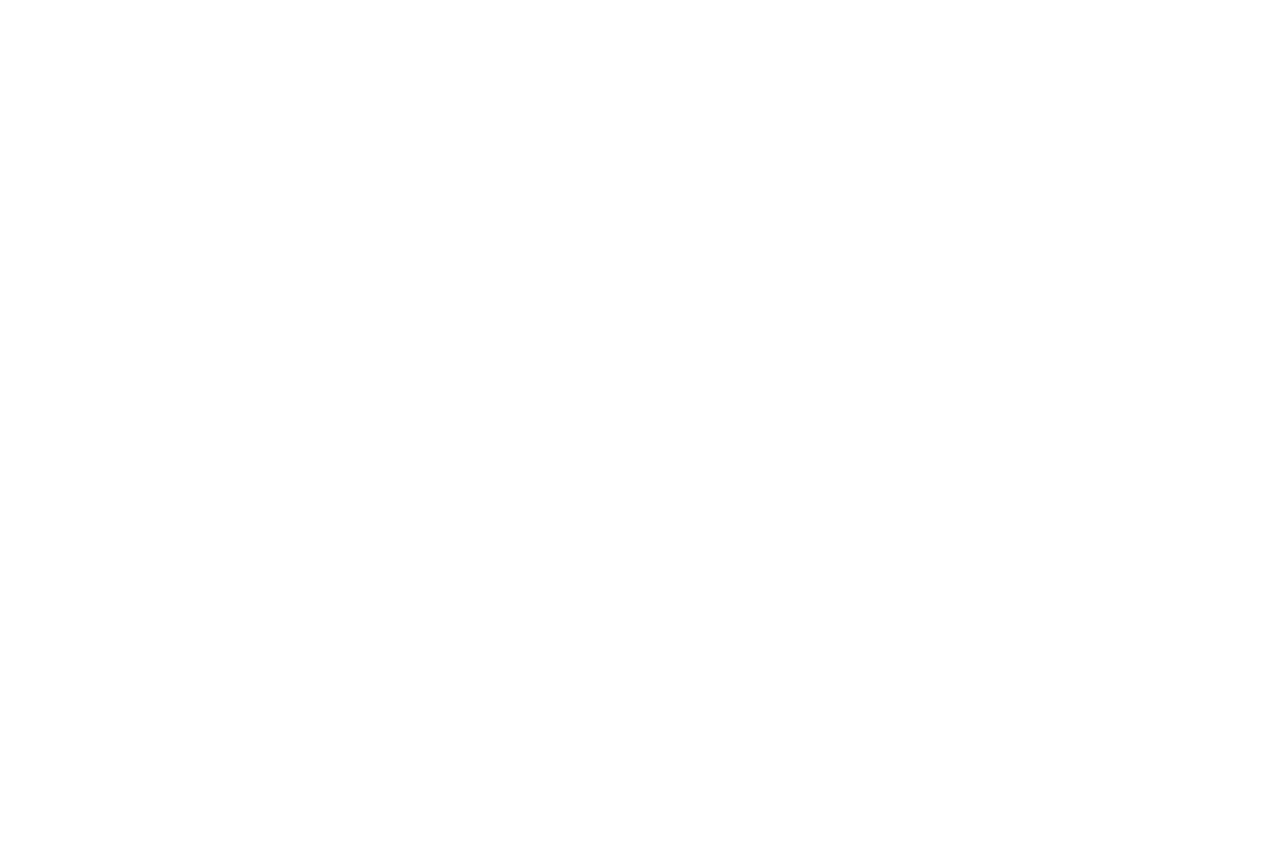
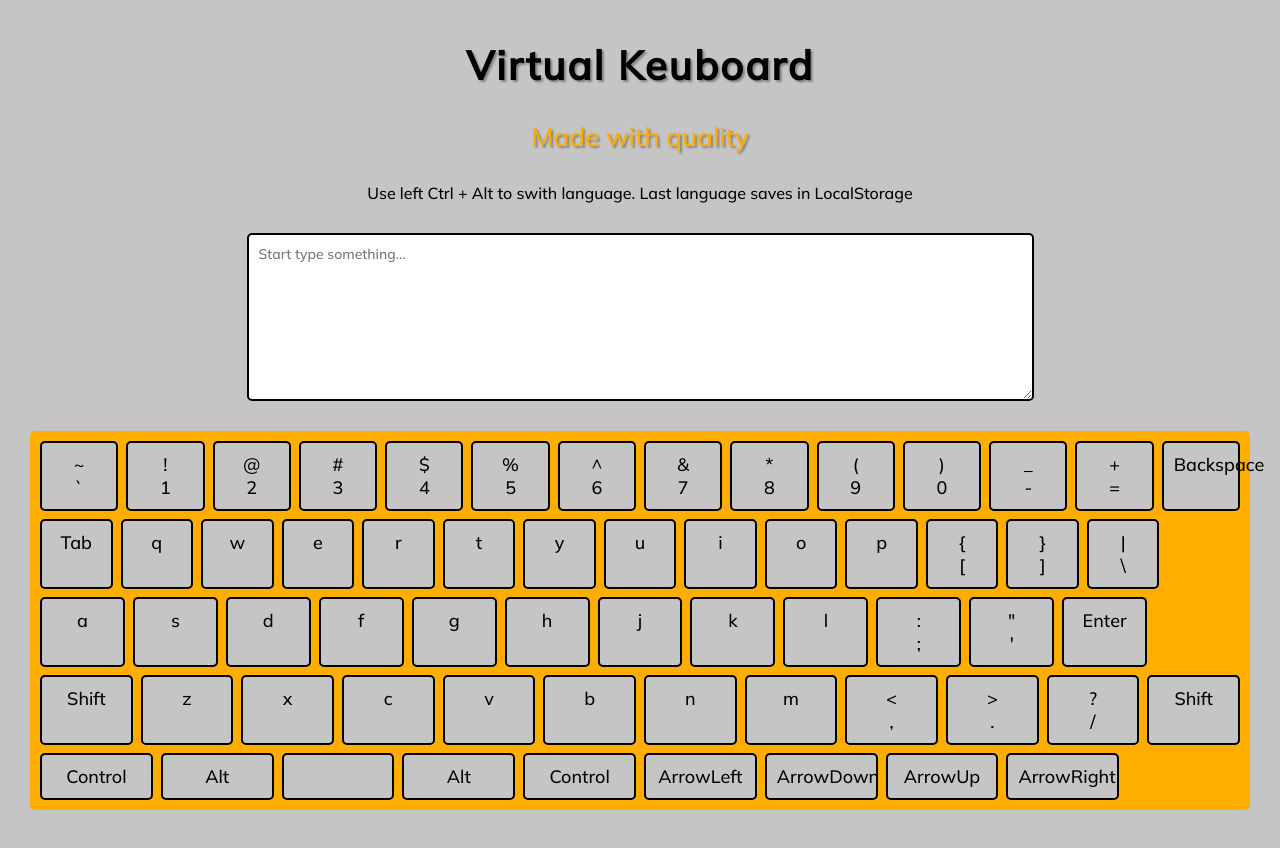
Before and after one commit to EmaMaksimava/Virtual_keyboard, a website with bundled scripts: page index.html in a window 1280 px wide. Before the commit the page ends 800 px from the top, so only its background shows below. Built offline with nearby package versions, Linux system fonts and the light colour scheme.

Commit message:
feat: add handlerEvent

```diff
--- a/css/style.css
+++ b/css/style.css
@@ -0,0 +1,66 @@
+* {
+  margin: 0;
+  padding: 0;
+  box-sizing: border-box;
+  font-family: 'Mulish', sans-serif;
+}
+
+main {
+  padding: 40px 30px;
+  display: flex;
+  flex-direction: column;
+  justify-content: flex-start;
+  align-items: center;
+  gap: 30px;
+  background-color: rgb(198, 197, 197);
+}
+
+.title {
+  margin: 0;
+  font-size: 40px;
+  letter-spacing: 2px;
+  text-shadow: 2px 2px 2px rgba(0, 0, 0, 0.338);
+}
+
+.subtitle {
+  margin: 0;
+  font-size: 26px;
+  font-weight: 500;
+  color: rgb(255, 174, 0);
+  text-shadow: 2px 2px 2px rgba(0, 0, 0, 0.338);
+}
+
+.output {
+  padding: 10px;
+  font-size: 14px;
+  border: 2px solid black;
+  border-radius: 5px;
+}
+
+.keyboard {
+  padding: 10px;
+  display: flex;
+  flex-direction: column;
+  background-color: rgb(255, 174, 0);
+  border-radius: 5px;
+  gap: 8px;
+}
+
+.keyboard__row {
+  display: grid;
+  column-gap: 8px;
+}
+
+.keyboard__key {
+  min-width: 65px;
+  padding: 10px;
+  text-align: center;
+  font-size: 18px;
+  background-color: rgb(198, 197, 197);
+  border: 2px solid black;
+  border-radius: 5px;
+}
+
+.active {
+  background-color: burlywood;
+}
--- a/index.html
+++ b/index.html
@@ -5,6 +5,11 @@
   <meta http-equiv="X-UA-Compatible" content="IE=edge">
   <meta name="viewport" content="width=device-width, initial-scale=1.0">
   <title>Virtual Keyboard</title>
+  <link rel="preconnect" href="https://fonts.googleapis.com">
+  <link rel="preconnect" href="https://fonts.gstatic.com" crossorigin>
+  <link href="https://fonts.googleapis.com/css2?family=Mulish:wght@300;500&display=swap" rel="stylesheet">
+  <link rel="stylesheet" href="css/style.css">
+  <base href="./">
 </head>
 <body>
   <script src="js/script.js" type="module"></script>
--- a/js/Key.js
+++ b/js/Key.js
@@ -1,4 +1,4 @@
-import create from './utils/create';
+import create from './utils/create.js';
 
 export default class Key {
   constructor({ standart, shift, code }) {
@@ -14,6 +14,6 @@ export default class Key {
     }
 
     this.letter = create('div', 'letter', standart);
-    this.wrapper = create('div', 'keyboard__key', [this.sub, this.letter], null, ['code', this.code]);
+    this.wrapper = create('div', 'keyboard__key', [this.sub, this.letter], null, ['code', this.code], this.isFnKey ? ['fn', 'true'] : ['fn', 'false']);
   }
 }
--- /dev/null
+++ b/js/Keyboard.js
@@ -0,0 +1,77 @@
+/* eslint-disable no-param-reassign */
+/* eslint-disable import/extensions */
+
+import * as storage from './storage.js';
+import create from './utils/create.js';
+import language from './layouts/index.js';
+import Key from './Key.js';
+
+const main = create(
+  'main',
+  '',
+  [
+    create('h1', 'title', 'Virtual Keuboard'),
+    create('h3', 'subtitle', 'Made with quality'),
+    create('p', 'hint', 'Use left <kbd>Ctrl</kbd> + <kbd>Alt</kbd> to swith language. Last language saves in LocalStorage'),
+  ],
+);
+
+export default class Keyboard {
+  constructor(rowsOrder) {
+    this.rowsOrder = rowsOrder;
+    this.keysPressed = {};
+    this.isCaps = false;
+  }
+
+  init(langCode) {
+    this.keyBase = language[langCode];
+    this.output = create(
+      'textarea',
+      'output',
+      null,
+      main,
+      ['placeholder', 'Start type something...'],
+      ['rows', 8],
+      ['cols', 100],
+      ['spellcheck', false],
+      ['autocorrect', 'off'],
+    );
+    this.container = create('div', 'keyboard', null, main, ['language', langCode]);
+    document.body.prepend(main);
+    return this;
+  }
+
+  generateKeyboard() {
+    this.keyButtons = [];
+    this.rowsOrder.forEach((row, i) => {
+      const rowElement = create('div', 'keyboard__row', null, this.container, ['row', i + 1]);
+      rowElement.style.gridTemplateColumns = `repeat(${row.length}, 1fr)`;
+      row.forEach((code) => {
+        const keyObj = this.keyBase.find((key) => key.code === code);
+        if (keyObj) {
+          const keyButton = new Key(keyObj);
+          this.keyButtons.push(keyButton);
+          rowElement.appendChild(keyButton.wrapper);
+        }
+      });
+    });
+
+    document.addEventListener('keydown', this.handlerEvent);
+    document.addEventListener('keyup', this.handlerEvent);
+  }
+
+  handlerEvent = (e) => {
+    if (e.stopPropagation) e.stopPropagation();
+    const { code, type } = e;
+    const keyObj = this.keyButtons.find((key) => key.code === code);
+    if (!keyObj) return;
+    this.output.focus();
+
+    if (type.match[/keydown|mousedown/]) {
+      if (type.match(/key/)) e.preventDefault();
+      keyObj.wrapper.classList.add('active');
+    } else if (type.match(/keyup|mouseup/)){
+      keyObj.wrapper.classList.remove('active');
+    }
+  }
+}
--- a/js/layouts/index.js
+++ b/js/layouts/index.js
@@ -1,4 +1,4 @@
-import ru from './ru';
-import en from './en';
+import ru from './ru.js';
+import en from './en.js';
 
 export default { ru, en };
--- a/js/script.js
+++ b/js/script.js
@@ -1 +1,14 @@
-import { get } from './storage';
+import { get } from './storage.js';
+import Keyboard from './Keyboard.js';
+
+const rowsOrder = [
+  ['Backquote', 'Digit1', 'Digit2', 'Digit3', 'Digit4', 'Digit5', 'Digit6', 'Digit7', 'Digit8', 'Digit9', 'Digit0', 'Minus', 'Equal', 'Backspace'],
+  ['Tab', 'KeyQ', 'KeyW', 'KeyE', 'KeyR', 'KeyT', 'KeyY', 'KeyU', 'KeyI', 'KeyO', 'KeyP', 'BracketLeft', 'BracketRight', 'Backslash', 'Delete'],
+  ['Capslock', 'KeyA', 'KeyS', 'KeyD', 'KeyF', 'KeyG', 'KeyH', 'KeyJ', 'KeyK', 'KeyL', 'Semicolon', 'Quote', 'Enter'],
+  ['ShiftLeft', 'KeyZ', 'KeyX', 'KeyC', 'KeyV', 'KeyB', 'KeyN', 'KeyM', 'Comma', 'Period', 'Slash', 'ShiftRight'],
+  ['ControlLeft', 'Meta', 'AltLeft', 'Space', 'AltRight', 'ControlRight', 'ArrowLeft', 'ArrowDown', 'ArrowUp', 'ArrowRight'],
+];
+
+const lang = get('kbLang', '"en"');
+
+new Keyboard(rowsOrder).init(lang).generateKeyboard();
--- a/package.json
+++ b/package.json
@@ -1,5 +1,6 @@
 {
   "devDependencies": {
+    "babel-eslint": "^10.1.0",
     "eslint": "^8.13.0",
     "eslint-config-airbnb-base": "^15.0.0",
     "eslint-plugin-import": "^2.26.0"
```
Also changed, not shown: .eslintrc.js, 1 other file.
